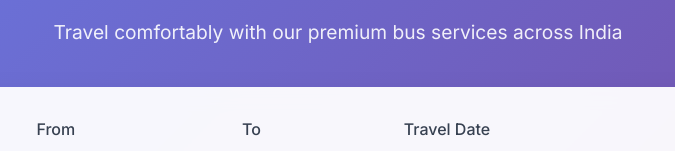
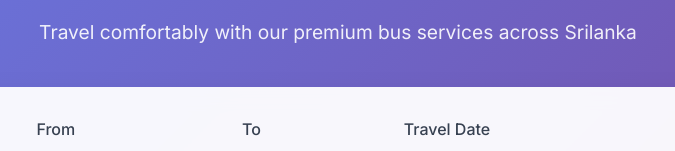
Before and after one commit to mdShakeef/Bus-ticket-booking, a plain HTML site: page frontend/index.html in a window 1280 px wide. Shown: the part 213-364 px from the top of the page, 302-977 px from the left. Drawn offline with nearby package versions, Linux system fonts and the light colour scheme.

Commit message:
bus-version-02

```diff
--- a/frontend/index.html
+++ b/frontend/index.html
@@ -39,7 +39,7 @@
         <section id="home" class="hero">
             <div class="hero-content">
                 <h1 class="hero-title">Book Your Bus Journey</h1>
-                <p class="hero-subtitle">Travel comfortably with our premium bus services across India</p>
+                <p class="hero-subtitle">Travel comfortably with our premium bus services across Srilanka</p>
 
                 <!-- Search Form -->
                 <div class="search-container">
```
